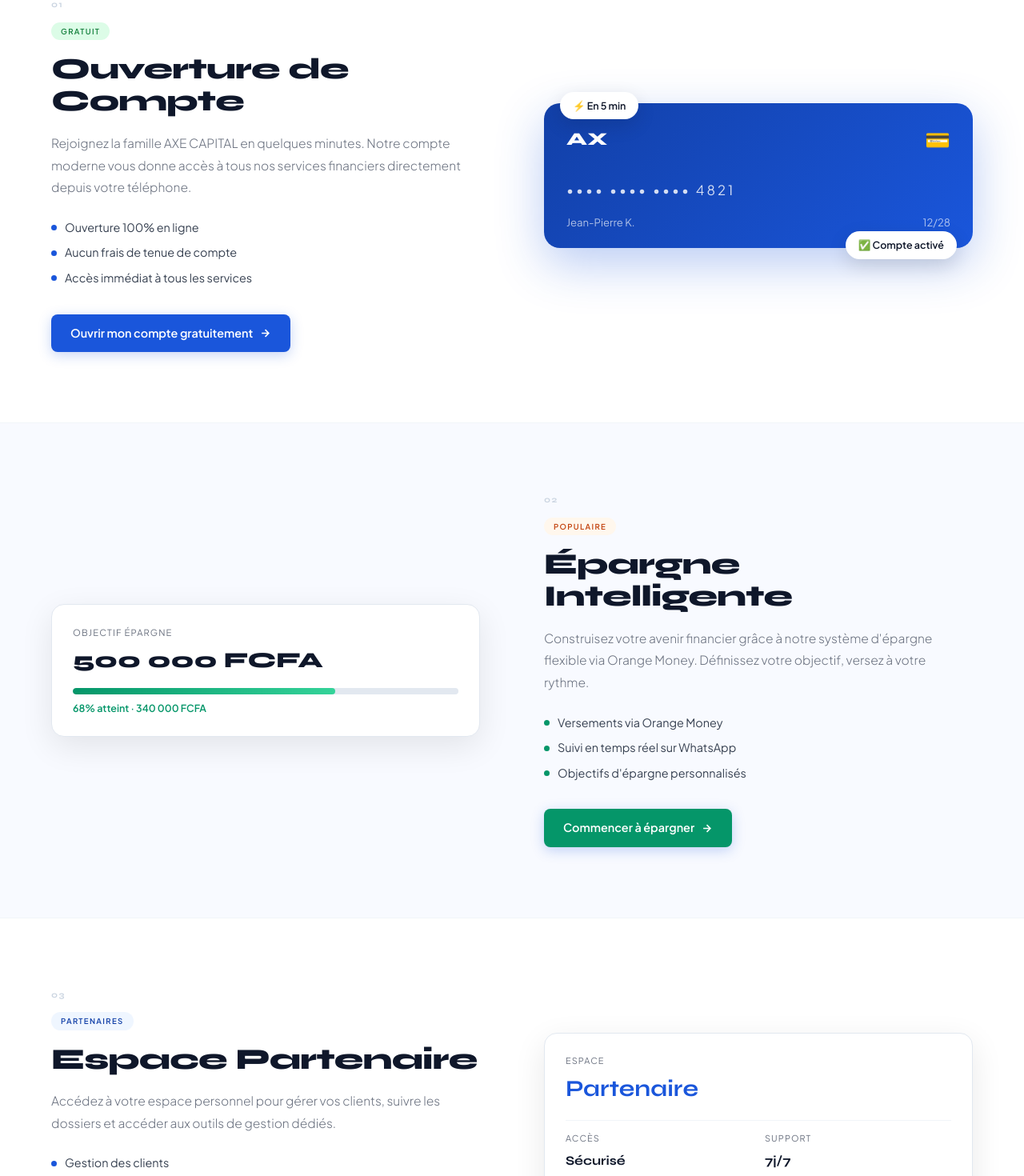
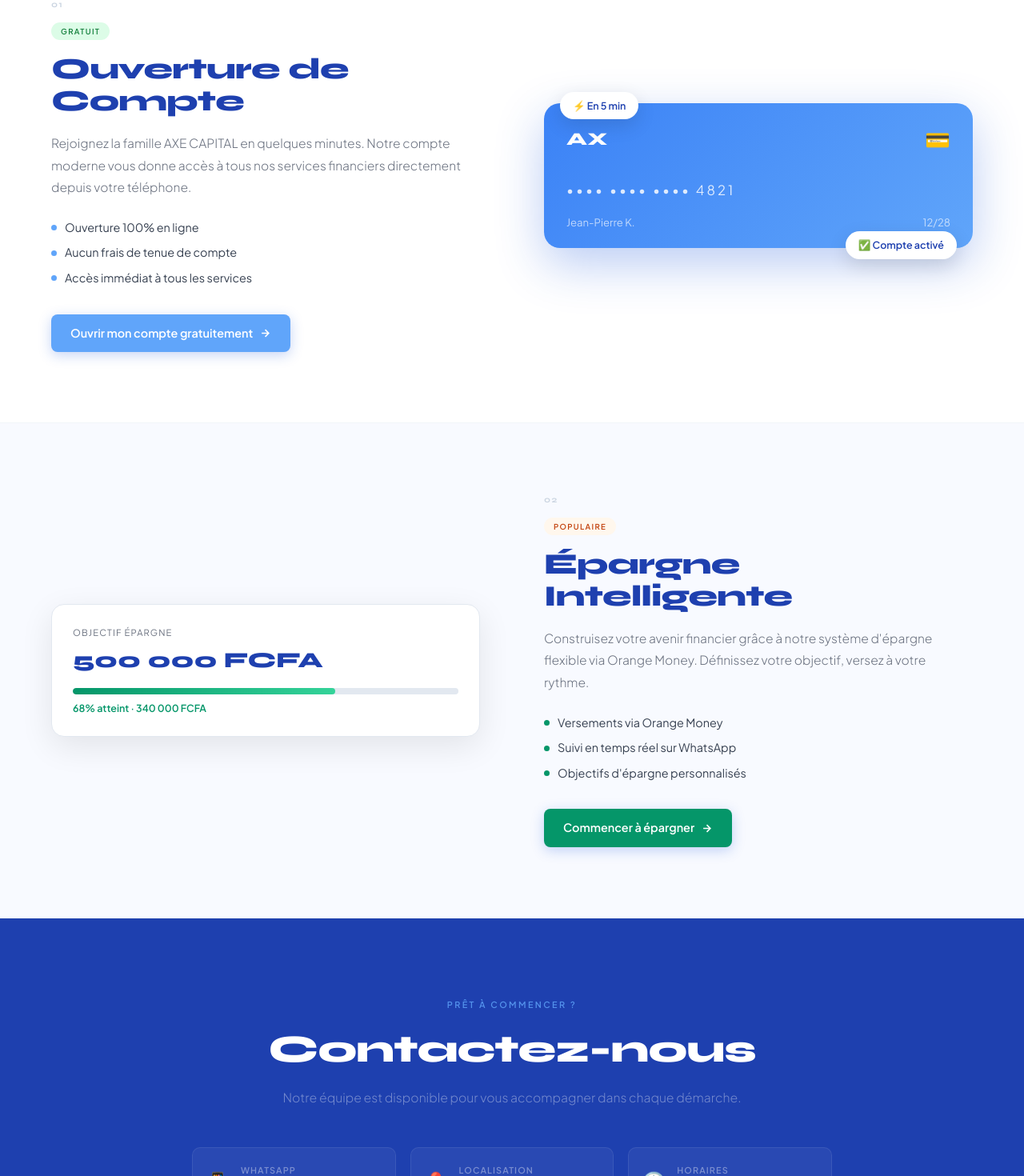
Before and after one commit to Sergiombebi/Axecapital_inscription_App, a Vue app: page / in a window 1280 px wide. Shown: the part 1330-2800 px from the top of the page at 80% size. Built offline with nearby package versions, Linux system fonts and the light colour scheme.

Commit message:
correction des remarques

```diff
--- a/index.html
+++ b/index.html
@@ -4,7 +4,8 @@
     <meta charset="UTF-8" />
     <link rel="icon" type="image/svg+xml" href="/favicon.svg" />
     <meta name="viewport" content="width=device-width, initial-scale=1.0" />
-    <title>AXE CAPITAL </title>
+    <title>AXE CAPITAL</title>
+    <link rel="icon" type="image/svg+xml" href="/logo.svg" />
   </head>
   <body>
     <div id="app"></div>
--- a/src/views/compte/CompteEntryView.vue
+++ b/src/views/compte/CompteEntryView.vue
@@ -278,11 +278,14 @@
 .compte-page {
   min-height: 100vh;
   font-family: 'Plus Jakarta Sans', sans-serif;
-  background: linear-gradient(135deg, #0f172a 0%, #1e293b 100%);
-  --blue: #1a56db;
-  --blue-lt: #3b82f6;
+  background: #dbeafe;
+  color: #1e40af;
+  --blue: #60a5fa;
+  --blue-dk: #3b82f6;
+  --blue-lt: #93c5fd;
   --blue-pale: #eff6ff;
-  --dark: #0f172a;
+  --blue-mid: #dbeafe;
+  --dark: #1e40af;
   --text: #374151;
   --muted: #6b7280;
   --green: #059669;
@@ -666,23 +669,23 @@
 .form-input {
   width: 100%;
   padding: 1rem 1rem 1rem 3rem;
-  border: 2px solid rgba(255, 255, 255, 0.2);
+  border: 2px solid #e2e8f0;
   border-radius: 12px;
   font-size: 1rem;
+  background: white;
+  color: #1e40af;
   transition: all 0.3s ease;
-  background: rgba(255, 255, 255, 0.05);
-  color: white;
 }
 
 .form-input::placeholder {
-  color: rgba(255, 255, 255, 0.5);
+  color: #94a3b8;
 }
 
 .form-input:focus {
   outline: none;
   border-color: var(--blue);
   box-shadow: 0 0 0 4px rgba(59, 130, 246, 0.1);
-  background: rgba(255, 255, 255, 0.08);
+  background: white;
 }
 
 .input-icon {
--- a/src/views/compte/CompteView.vue
+++ b/src/views/compte/CompteView.vue
@@ -722,7 +722,7 @@
                       class="checkbox-input"
                     />
                     <span class="checkbox-text">
-                      Je certifie que toutes les informations fournies sont exactes et j'accepte les conditions générales d'utilisation d'AXE CAPITAL. *
+                    Les fonds sont bloquer pendant toutes la periode du jeu. *
                     </span>
                   </label>
                   <span v-if="errors.confirmation" class="error-text">{{ errors.confirmation }}</span>
@@ -1102,14 +1102,14 @@
 .compte-page {
   min-height: 100vh;
   font-family: 'Plus Jakarta Sans', sans-serif;
-  background: linear-gradient(135deg, #0f172a 0%, #1e293b 100%);
-  color: #0f172a;
-  --blue: #1a56db;
-  --blue-dk: #1240a8;
-  --blue-lt: #3b82f6;
+  background: #dbeafe;
+  color: #1e40af;
+  --blue: #60a5fa;
+  --blue-dk: #3b82f6;
+  --blue-lt: #93c5fd;
   --blue-pale: #eff6ff;
   --blue-mid: #dbeafe;
-  --dark: #0f172a;
+  --dark: #1e40af;
   --text: #374151;
   --muted: #6b7280;
   --green: #059669;
@@ -1481,19 +1481,41 @@
   grid-column: 1 / -1;
 }
 
+/* FORCER TOUS LES LABELS EN BLEU FONCE */
 .form-group label {
   font-weight: 600;
-  color: var(--dark);
+  color: #1e40af !important;
   font-size: 0.9rem;
 }
 
-.form-input {
-  padding: 1rem 1.25rem;
+.mobile-form-group label {
+  font-weight: 600;
+  color: #1e40af !important;
+  font-size: 0.9rem;
+  margin-bottom: 0.5rem;
+  display: block;
+}
+
+.file-label {
+  color: #1e40af !important;
+}
+
+.checkbox-label {
+  color: #1e40af !important;
+}
+
+.checkbox-text {
+  color: #1e40af !important;
+}
+
+.mobile-form-input {
+  padding: 1rem;
   border: 2px solid #e2e8f0;
   border-radius: 12px;
-  font-size: 1rem;
-  transition: all 0.3s cubic-bezier(0.4, 0, 0.2, 1);
-  background: #f8fafc;
+  font-size: 0.95rem;
+  background: linear-gradient(135deg, #1e40af, #3b82f6, #60a5fa);
+  color: white;
+  transition: all 0.3s ease;
 }
 
 .form-input:focus {
@@ -1504,6 +1526,10 @@
   transform: translateY(-2px);
 }
 
+.form-input::placeholder {
+  color: #94a3b8;
+}
+
 .form-input.error {
   border-color: var(--red);
   background: #fef2f2;
@@ -1515,8 +1541,6 @@
   font-weight: 500;
   margin-top: 0.25rem;
 }
-
-/* File Upload */
 .file-upload {
   position: relative;
 }
@@ -1536,6 +1560,7 @@
   cursor: pointer;
   transition: all 0.3s ease;
   background: #f8fafc;
+  color: #1e40af;
 }
 
 .file-label:hover {
@@ -1616,6 +1641,7 @@
   cursor: pointer;
   font-size: 0.95rem;
   line-height: 1.6;
+  color: #1e40af;
 }
 
 .checkbox-input {
@@ -1625,7 +1651,7 @@
 }
 
 .checkbox-text {
-  color: var(--text);
+  color: #1e40af;
   flex: 1;
 }
 
@@ -1849,8 +1875,10 @@
 
 .mobile-form-group label {
   font-weight: 600;
-  color: var(--dark);
+  color: #1e40af;
   font-size: 0.9rem;
+  margin-bottom: 0.5rem;
+  display: block;
 }
 
 .mobile-form-input {
@@ -1864,9 +1892,13 @@
 
 .mobile-form-input:focus {
   outline: none;
-  border-color: var(--blue);
-  box-shadow: 0 0 0 3px rgba(59, 130, 246, 0.1);
-  background: white;
+  border-color: #60a5fa;
+  box-shadow: 0 0 0 3px rgba(96, 165, 250, 0.3);
+  background: linear-gradient(135deg, #2563eb, #3b82f6, #60a5fa);
+}
+
+.mobile-form-input::placeholder {
+  color: rgba(255, 255, 255, 0.7);
 }
 
 .mobile-form-input.error {
@@ -1878,10 +1910,6 @@
   color: var(--red);
   font-size: 0.8rem;
   font-weight: 500;
-}
-
-.mobile-file-upload {
-  position: relative;
 }
 
 .mobile-file-input {
--- a/src/views/compte/CompteViewLocal.vue
+++ b/src/views/compte/CompteViewLocal.vue
@@ -358,7 +358,7 @@
                     :class="{ 'error': errors.confirmation }"
                   />
                   <span class="checkbox-text">
-                    Je certifie que toutes les informations fournies sont exactes et j'accepte les termes et conditions d'AXE CAPITAL
+                    Les fonds sont bloquer pendant toutes la periode du jeu
                   </span>
                 </label>
                 <span v-if="errors.confirmation" class="error-message">{{ errors.confirmation }}</span>
@@ -623,11 +623,14 @@
 .compte-page {
   min-height: 100vh;
   font-family: 'Plus Jakarta Sans', sans-serif;
-  background: linear-gradient(135deg, #0f172a 0%, #1e293b 100%);
-  --blue: #1a56db;
-  --blue-lt: #3b82f6;
+  background: #dbeafe;
+  color: #60a5fa;
+  --blue: #60a5fa;
+  --blue-dk: #3b82f6;
+  --blue-lt: #93c5fd;
   --blue-pale: #eff6ff;
-  --dark: #0f172a;
+  --blue-mid: #dbeafe;
+  --dark: #60a5fa;
   --text: #374151;
   --muted: #6b7280;
   --green: #059669;
--- a/src/views/compte/ConfirmationView.vue
+++ b/src/views/compte/ConfirmationView.vue
@@ -290,11 +290,14 @@
 .confirmation-page {
   min-height: 100vh;
   font-family: 'Plus Jakarta Sans', sans-serif;
-  background: linear-gradient(135deg, #0f172a 0%, #1e293b 100%);
-  --blue: #1a56db;
-  --blue-lt: #3b82f6;
+  background: #dbeafe;
+  color: #60a5fa;
+  --blue: #60a5fa;
+  --blue-dk: #3b82f6;
+  --blue-lt: #93c5fd;
   --blue-pale: #eff6ff;
-  --dark: #0f172a;
+  --blue-mid: #dbeafe;
+  --dark: #60a5fa;
   --text: #374151;
   --muted: #6b7280;
   --green: #059669;
--- a/src/views/compte/RecapitulatifView.vue
+++ b/src/views/compte/RecapitulatifView.vue
@@ -339,11 +339,14 @@
 .recapitulatif-page {
   min-height: 100vh;
   font-family: 'Plus Jakarta Sans', sans-serif;
-  background: linear-gradient(135deg, #0f172a 0%, #1e293b 100%);
-  --blue: #1a56db;
-  --blue-lt: #3b82f6;
+  background: #dbeafe;
+  color: #60a5fa;
+  --blue: #60a5fa;
+  --blue-dk: #3b82f6;
+  --blue-lt: #93c5fd;
   --blue-pale: #eff6ff;
-  --dark: #0f172a;
+  --blue-mid: #dbeafe;
+  --dark: #60a5fa;
   --text: #374151;
   --muted: #6b7280;
 }
--- a/src/views/compte/RecapitulatifViewLocal.vue
+++ b/src/views/compte/RecapitulatifViewLocal.vue
@@ -333,11 +333,14 @@
 .recapitulatif-page {
   min-height: 100vh;
   font-family: 'Plus Jakarta Sans', sans-serif;
-  background: linear-gradient(135deg, #0f172a 0%, #1e293b 100%);
-  --blue: #1a56db;
-  --blue-lt: #3b82f6;
+  background: #dbeafe;
+  color: #60a5fa;
+  --blue: #60a5fa;
+  --blue-dk: #3b82f6;
+  --blue-lt: #93c5fd;
   --blue-pale: #eff6ff;
-  --dark: #0f172a;
+  --blue-mid: #dbeafe;
+  --dark: #60a5fa;
   --text: #374151;
   --muted: #6b7280;
   --green: #059669;
--- a/src/views/home/HomeView.vue
+++ b/src/views/home/HomeView.vue
@@ -115,7 +115,7 @@
         </div>
         <p class="hero-desc">
           🇨🇲 Votre partenaire financier de confiance au Cameroun<br>
-          <span>Épargne · Crédit · Projets · Import/Export</span>
+          <span>Épargne · Crédit · Projets</span>
         </p>
         <div class="hero-btns">
           <button @click="openAdminLogin" class="hbtn hbtn-outline">
@@ -212,42 +212,7 @@
         </div>
       </div>
 
-      <!-- Espace Partenaire -->
-      <div class="srv-block">
-        <div class="srv-inner">
-          <div class="srv-left">
-            <span class="srv-num">03</span>
-            <span class="srv-badge fast">PARTENAIRES</span>
-            <h3 class="srv-name">Espace Partenaire</h3>
-            <p class="srv-desc">Accédez à votre espace personnel pour gérer vos clients, suivre les dossiers et accéder aux outils de gestion dédiés.</p>
-            <ul class="srv-feat">
-              <li><span class="fd blue"></span>Gestion des clients</li>
-              <li><span class="fd blue"></span>Suivi des dossiers en temps réel</li>
-              <li><span class="fd blue"></span>Outils de gestion avancés</li>
-            </ul>
-            <router-link to="/partenaire" class="srv-cta blue">
-              Accéder à l'espace partenaire
-              <svg width="15" height="15" viewBox="0 0 24 24" fill="none" stroke="currentColor" stroke-width="2.5"><path d="M5 12h14M12 5l7 7-7 7"/></svg>
-            </router-link>
-          </div>
-          <div class="srv-right">
-            <div class="vis-credit">
-              <div class="credit-card">
-                <div class="cc-row">
-                  <span class="cc-lbl">Espace</span>
-                  <span class="cc-val big">Partenaire</span>
-                </div>
-                <div class="cc-div"></div>
-                <div class="cc-grid">
-                  <div><span class="cc-lbl">Accès</span><span class="cc-val">Sécurisé</span></div>
-                  <div><span class="cc-lbl">Support</span><span class="cc-val">7j/7</span></div>
-                  <div><span class="cc-lbl">Outils</span><span class="cc-val">Pro</span></div>
-                </div>
-              </div>
-            </div>
-          </div>
-        </div>
-      </div>
+
     </section>
 
     <!-- CONTACT SECTION -->
@@ -267,7 +232,7 @@
           </div>
           <div class="ct-item">
             <span>🕐</span>
-            <div><h4>Horaires</h4><p>Lun – Dim : 8h – 20h</p></div>
+            <div><h4>Horaires</h4><p>Lun – Sam : 8h – 17h</p></div>
           </div>
         </div>
         <router-link to="/compte" class="ct-cta">
@@ -282,17 +247,17 @@
 <style scoped>
 @import url('https://fonts.googleapis.com/css2?family=Syne:wght@400;600;700;800&family=Plus+Jakarta+Sans:ital,wght@0,300;0,400;0,500;0,600;1,300&display=swap');
 
-*, *::before, *::after { box-sizing: border-box; margin: 0; padding: 0; }
 
 .accueil {
   font-family: 'Plus Jakarta Sans', sans-serif;
-  color: #0f172a;
-  --blue: #1a56db;
-  --blue-dk: #1240a8;
-  --blue-lt: #3b82f6;
+  color: #1e40af;
+  background: #dbeafe;
+  --blue: #60a5fa;
+  --blue-dk: #3b82f6;
+  --blue-lt: #93c5fd;
   --blue-pale: #eff6ff;
   --blue-mid: #dbeafe;
-  --dark: #0f172a;
+  --dark: #1e40af;
   --text: #374151;
   --muted: #6b7280;
   --green: #059669;
--- a/src/views/partenaire/PartenaireView.vue
+++ b/src/views/partenaire/PartenaireView.vue
@@ -116,10 +116,14 @@
 
 .partenaire-login {
   min-height: 100vh;
-  font-family: 'Plus Jakarta Sans', sans-serif;
-  background: #0f172a;
+  background: #dbeafe;
   position: relative;
   overflow: hidden;
+  display: flex;
+  align-items: center;
+  justify-content: center;
+  font-family: 'Plus Jakarta Sans', sans-serif;
+  color: #1e40af;
 }
 
 .login-container {
@@ -212,15 +216,16 @@
 }
 
 .form-input:focus {
-  outline: none;
-  border-color: #3b82f6;
-  box-shadow: 0 0 0 3px rgba(59, 130, 246, 0.1);
+  --blue: #60a5fa;
+  --blue-dk: #3b82f6;
+  --blue-lt: #93c5fd;
+  box-shadow: 0 0 0 3px rgba(60, 165, 250, 0.1);
   background: white;
 }
 
 .login-btn {
   padding: 1rem;
-  background: linear-gradient(135deg, #1a56db, #2563eb);
+  background: linear-gradient(135deg, #60a5fa, #93c5fd);
   color: white;
   border: none;
   border-radius: 10px;
@@ -228,14 +233,14 @@
   font-size: 1rem;
   cursor: pointer;
   transition: all 0.3s ease;
-  box-shadow: 0 8px 24px rgba(26, 86, 219, 0.3);
+  box-shadow: 0 8px 24px rgba(60, 165, 250, 0.3);
   margin-top: 1rem;
 }
 
 .login-btn:hover:not(:disabled) {
-  background: linear-gradient(135deg, #2563eb, #1d4ed8);
+  background: linear-gradient(135deg, #93c5fd, #60a5fa);
   transform: translateY(-2px);
-  box-shadow: 0 12px 32px rgba(26, 86, 219, 0.4);
+  box-shadow: 0 12px 32px rgba(60, 165, 250, 0.4);
 }
 
 .login-btn:disabled {
```
Also changed, not shown: src/views/partenaire/DashboardView.vue (+4 -3 lines), public/logo.png (added), public/logo.svg.
